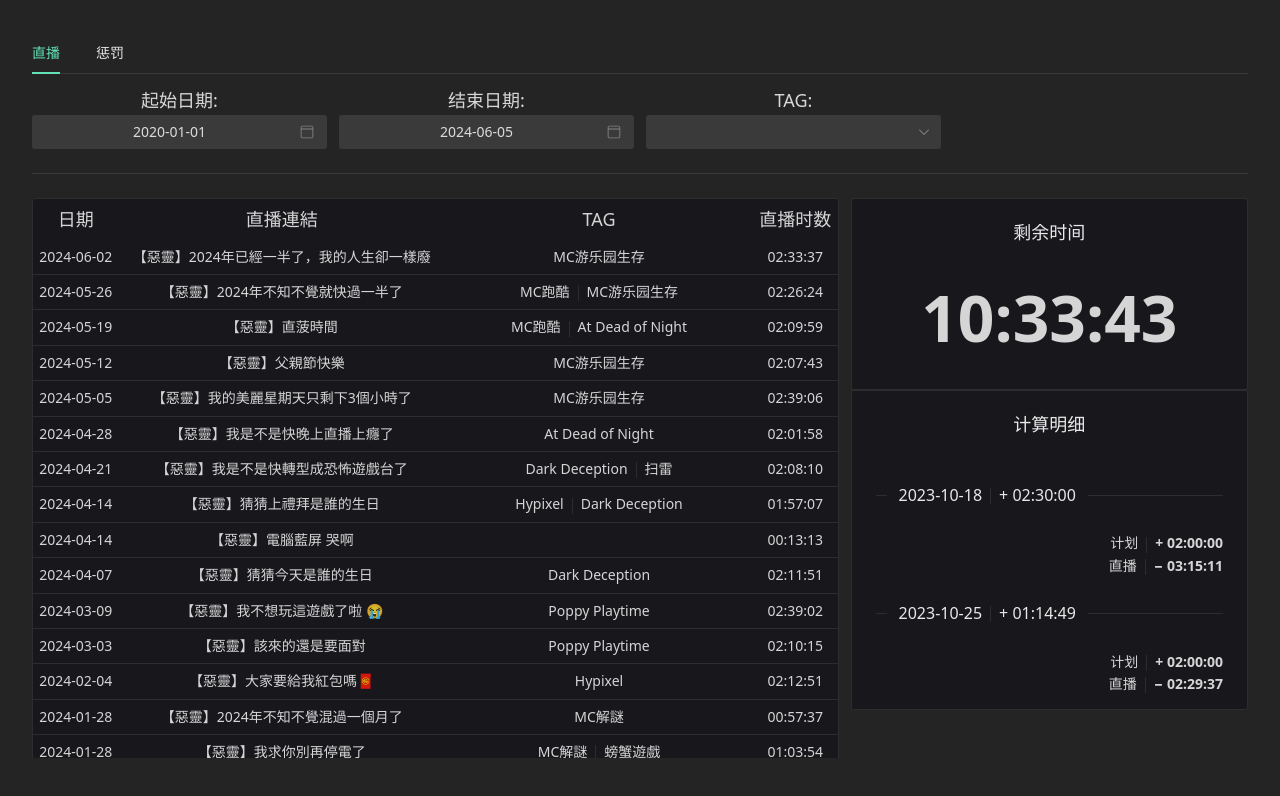
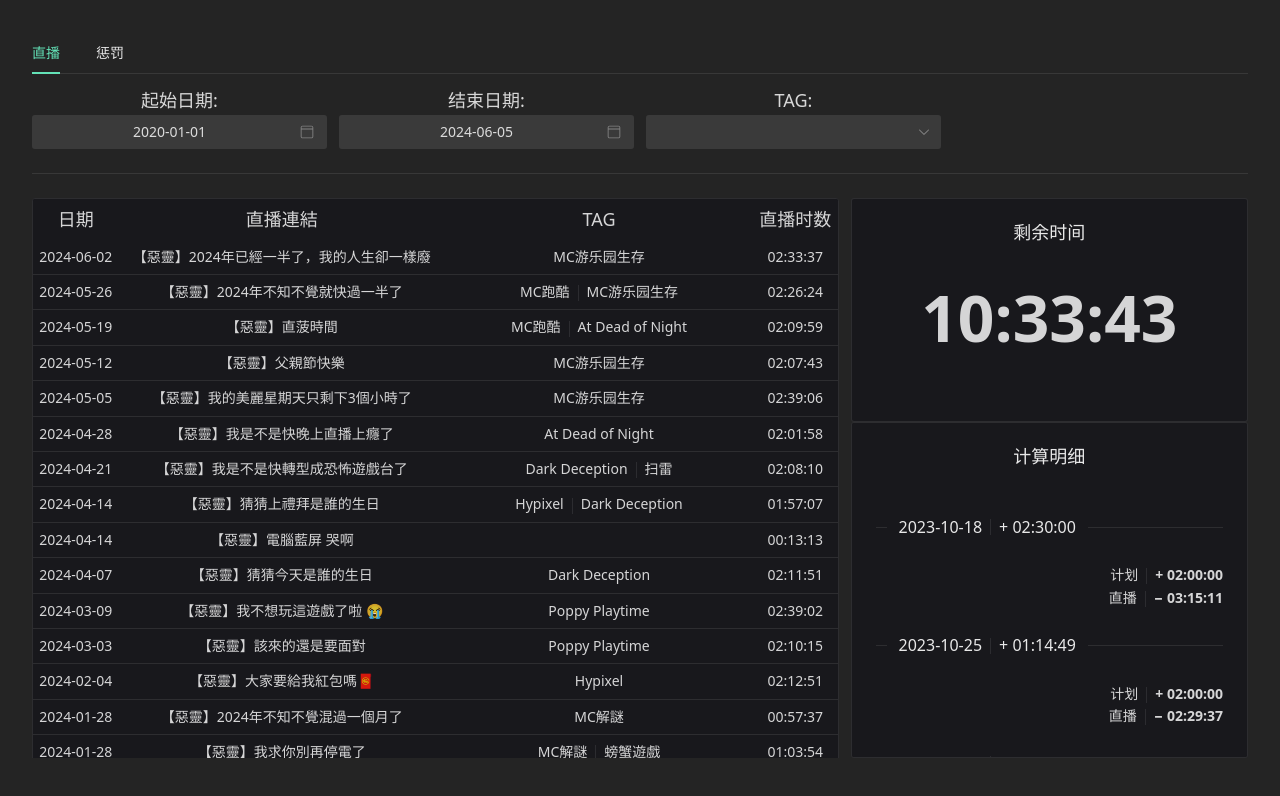
Before and after one commit to champsing/mercuryland, a Vue app: page / in a window 1280 px wide. Shown: the top 796 px of the page. Built offline with nearby package versions, Linux system fonts and the light colour scheme.

Commit message:
fix format

```diff
--- a/src/components/Vod.vue
+++ b/src/components/Vod.vue
@@ -133,8 +133,6 @@ function computeVodTime(): VodTimeEntry[] {
 
         date.setDate(date.getDate() + 7);
 
-        // while (o + 1 < ove.length && )
-
         while (v < vod.length && new Date(vod[v].date) < date) {
             re.push({
                 date: vod[v].date,
@@ -147,6 +145,19 @@ function computeVodTime(): VodTimeEntry[] {
 
             v = v + 1;
         }
+
+        // while (o < ove.length && new Date(ove[v].date) < date) {
+        //     re.push({
+        //         date: ove[o].date,
+        //         offset: -parseHMS(vod[v].duration),
+        //         previous: previous,
+        //         reason: "直播",
+        //         divider: false,
+        //     });
+        //     previous = previous + re[re.length - 1].offset;
+
+        //     v = v + 1;
+        // }
     }
     return re;
 }
@@ -170,7 +181,7 @@ function showTimeResult(entry: VodTimeEntry): string {
 </script>
 
 <template>
-    <n-grid x-gap="12" :cols="4" class="container">
+    <n-grid x-gap="12" :cols="4" class="main-width">
         <n-gi>
             <label style="font-size: 18px">起始日期:</label>
             <n-date-picker type="date" v-model:value="filterBegTs" />
@@ -192,7 +203,12 @@ function showTimeResult(entry: VodTimeEntry): string {
     </n-grid>
 
     <n-divider />
-    <n-grid x-gap="12" :cols="3" class="container">
+    <n-grid
+        x-gap="12"
+        :cols="3"
+        class="main-width main-height"
+        style="overflow-y: hidden"
+    >
         <n-gi class="vod-table" :span="2">
             <n-table :bordered="true" size="small" style="text-align: center">
                 <thead>
@@ -241,14 +257,15 @@ function showTimeResult(entry: VodTimeEntry): string {
                 </tbody>
             </n-table>
         </n-gi>
-        <n-gi>
+        <n-gi style="overflow-y: hidden">
             <n-card
                 title="剩余时间"
+                class="vod-time-1"
                 :style="{ 'font-weight': 'bold', '--n-font-size': '5vw' }"
             >
                 {{ showTimeResult(vodTimeData[vodTimeData.length - 1]) }}
             </n-card>
-            <n-card title="计算明细" class="vod-time">
+            <n-card title="计算明细" class="vod-time-2">
                 <template v-for="item in vodTimeData">
                     <n-divider v-if="item.divider" title-placement="left">
                         {{ item.date }}
@@ -271,21 +288,26 @@ function showTimeResult(entry: VodTimeEntry): string {
 </template>
 
 <style scoped>
-.container {
+.main-width {
     width: 90vw;
 }
-
+.main-height {
+    height: 70vh;
+}
 .vod-table {
-    height: 70vh;
+    height: 100%;
     width: 100%;
     padding: 0 0 0 0;
     margin: 0 0 0 0;
     overflow-y: scroll;
 }
 
+.vod-time-1 {
+    height: 40%;
+}
 
-.vod-time {
-    height: 40vh;
+.vod-time-2 {
+    height: 60%;
     width: 100%;
     padding: 0 0 0 0;
     margin: 0 0 0 0;
```
